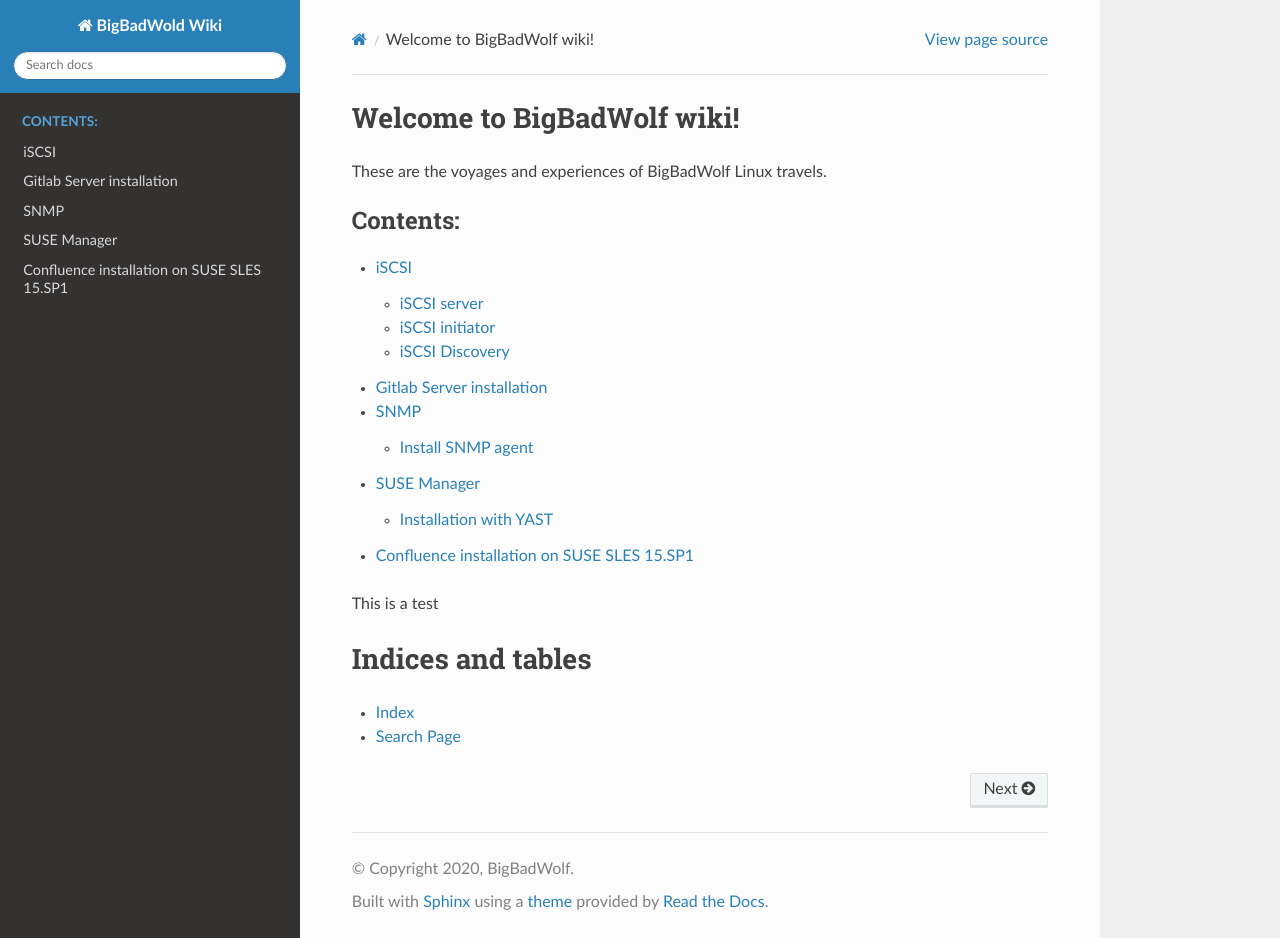
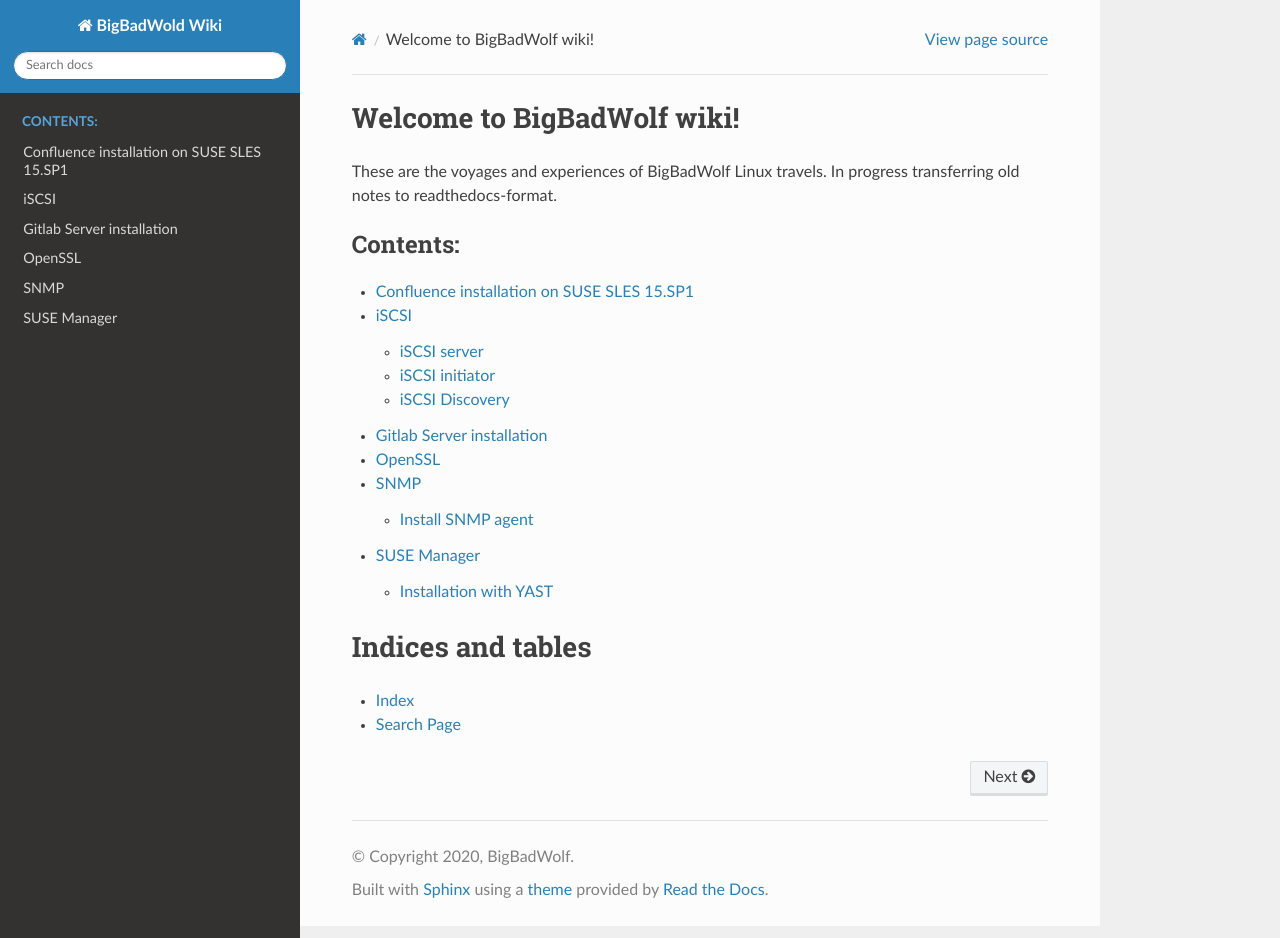
Before and after one commit to p3ll1n0r3/readthedocs, a Sphinx documentation site: the page built from docs/index.rst, in a window 1280 px wide and 938 px high. Built offline with Sphinx 7.4.7 and the Read the Docs theme 2.0.0, drawn with Linux system fonts in a browser that asks for light colours.

Commit message:
Update index.rst

```diff
--- a/docs/index.rst
+++ b/docs/index.rst
@@ -6,20 +6,19 @@
 Welcome to BigBadWolf wiki!
 ===========================
 These are the voyages and experiences of BigBadWolf Linux travels.
-
+In progress transferring old notes to readthedocs-format.
 
 .. toctree::
    :maxdepth: 2
    :caption: Contents:
 
+   confluence
    iscsi
    gitlab
+   openssl
    snmp
    susemanager
-   confluence
 
-
-This is a test
 
 Indices and tables
 ==================
```
